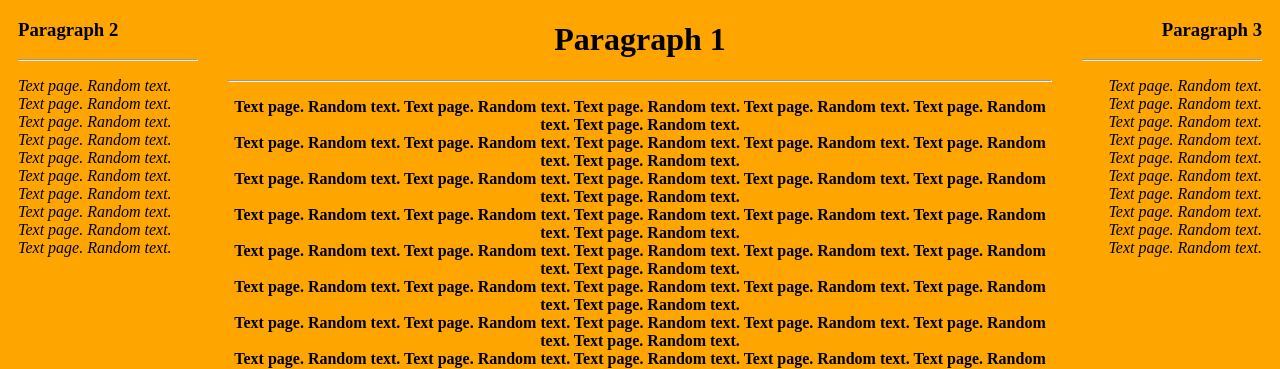
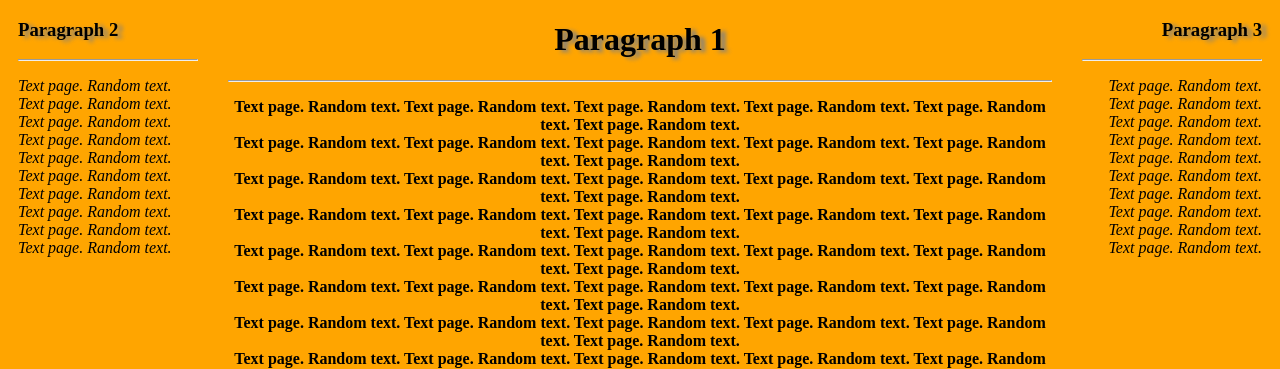
Before and after one commit to volvad/project_1, a PHP site: page / in a window 1280 px wide. Shown: the part 48-417 px from the top of the page. Run offline with PHP 8.4, Linux system fonts and the light colour scheme.

Commit message:
Add shadow

```diff
--- a/index.css
+++ b/index.css
@@ -21,3 +21,6 @@ body {
         flex: 0 0 180px;
         padding: 0 10px;
     }
+    .headers {
+        text-shadow: 5px 2px 4px gray;
+    }
--- a/index.html
+++ b/index.html
@@ -12,7 +12,7 @@
     </header>
     <div class="container">
         <p1>
-            <h1 align="center">Paragraph 1</h1>
+            <h1 class="headers" align="center">Paragraph 1</h1>
             <hr>
             <p align="center"><strong>Text page. Random text. Text page. Random text. Text page. Random text. Text page. Random text. Text page. Random text.
             Text page. Random text.<br> Text page. Random text. Text page. Random text. Text page. Random text. Text page. Random text.
@@ -42,13 +42,13 @@
             </small></p>
         </p1>
         <p2>
-            <h3>Paragraph 2</h3><hr>
+            <h3 class="headers">Paragraph 2</h3><hr>
             <p><em>Text page. Random text. Text page. Random text. Text page. Random text. Text page. Random text. Text page. Random text.
             Text page. Random text. Text page. Random text. Text page. Random text. Text page. Random text. Text page. Random text.
             </em></p>
         </p2>
         <p3>
-            <h3 align="right">Paragraph 3</h3><hr>
+            <h3 class="headers" align="right">Paragraph 3</h3><hr>
             <p align="right"><i>Text page. Random text. Text page. Random text. Text page. Random text. Text page. Random text. Text page. Random text.
             Text page. Random text. Text page. Random text. Text page. Random text. Text page. Random text. Text page. Random text.
             </i></p>
```
